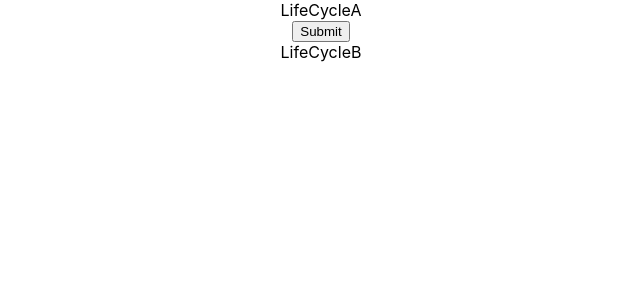
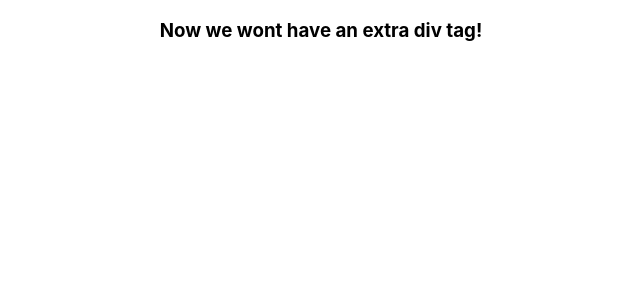
Before and after one commit to rahul7011/react-learning, a React (Create React App) app: page / in a window 1280 px wide. Shown: the top 300 px of the page, without its empty margins (319-959 px from the left). Built offline with nearby package versions, Linux system fonts and the light colour scheme.

Commit message:
fragments to remove extra div enclosing tag

```diff
--- a/src/App.js
+++ b/src/App.js
@@ -13,10 +13,12 @@ import NameList from "./components/NameList";
 import StyleSheet from "./components/StyleSheet";
 import Form from "./components/Form";
 import LifeCycleA from "./components/LifeCycleA";
+import Fragments from "./components/Fragments";
 function App() {
   return (
     <div className="App">
-    <LifeCycleA></LifeCycleA>
+    <Fragments></Fragments>
+    {/* <LifeCycleA></LifeCycleA> */}
     {/* <Form></Form> */}
 
     {/* <StyleSheet primary="primary" ></StyleSheet> */}
--- /dev/null
+++ b/src/components/Fragments.js
@@ -0,0 +1,13 @@
+import React, { Component } from 'react'
+
+class Fragments extends Component {
+    render() {
+        return (
+            <React.Fragment>
+                <h3>Now we wont have an extra div tag!</h3>
+            </React.Fragment>
+        )
+    }
+}
+
+export default Fragments
```
